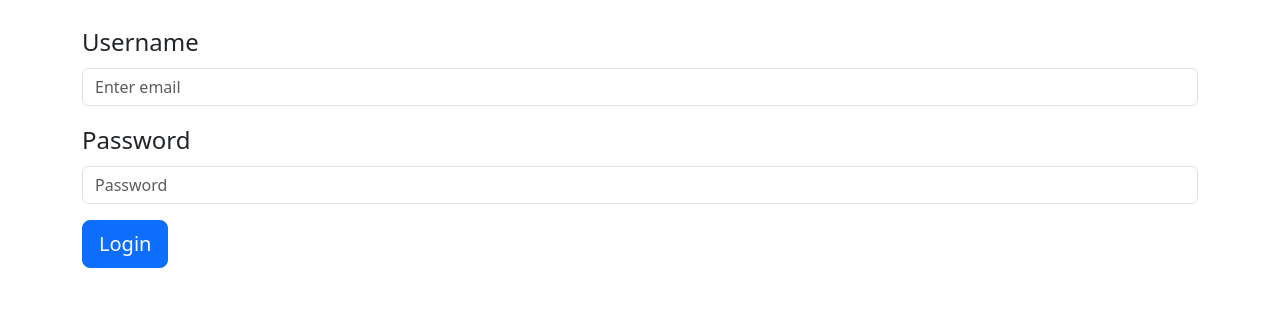
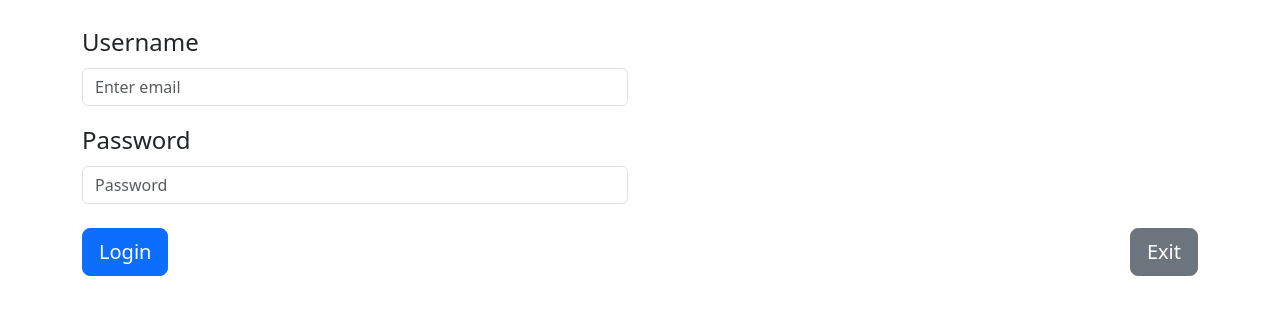
Before and after one commit to anurodhacharya/Assignment-Management-Application, a React (Create React App) app in the folder frontend/: page /login in a window 1280 px wide. Shown: the top 314 px of the page. Built offline with nearby package versions, Linux system fonts and the light colour scheme.

Commit message:
Route Protected JWT

```diff
--- a/frontend/package.json
+++ b/frontend/package.json
@@ -8,6 +8,7 @@
     "@testing-library/user-event": "^13.5.0",
     "axios": "^1.6.8",
     "bootstrap": "^5.3.3",
+    "jwt-decode": "^4.0.0",
     "react": "^18.2.0",
     "react-bootstrap": "^2.10.2",
     "react-dom": "^18.2.0",
--- a/frontend/src/login/Login.jsx
+++ b/frontend/src/login/Login.jsx
@@ -46,7 +46,8 @@ export const Login = () => {
     return (
         <>
         <Container className='mt-4'>
-            {/* <Row> */}
+            <Row>
+                <Col md="6">
                     <Form.Group className="mb-3" controlId="formBasicEmail">
                         <Form.Label className="fs-4">Username</Form.Label>
                         <Form.Control type="email" placeholder="Enter email" value={username} onChange={handleUsernameChange} />
@@ -61,19 +62,26 @@ export const Login = () => {
                             </div>
                         </Col> */}
                     </Form.Group>
-            {/* </Row> */}
-            {/* <Row> */}
+                </Col>
+            </Row>
+            <Row>
+                <Col md="6">
                     <Form.Group className="mb-3" controlId="formBasicEmail">
                         <Form.Label className="fs-4">Password</Form.Label>
                         <Form.Control type="password" placeholder="Password" value={password} onChange={handlePasswordChange} />
                     </Form.Group>
-            {/* </Row> */}
+                </Col>
+            </Row>
 
-            {/* <Row> */}
-                {/* <Col> */}
+            <Row>
+                <Col className="mt-2 d-flex flex-column gap-3 flex-md-row justify-content-between">
                     <Button size="lg" type="submit" onClick={submitForm} variant="primary">Login</Button>
-                {/* </Col> */}
-            {/* </Row> */}
+                    <Button size="lg" type="submit" onClick={submitForm} variant="secondary">Exit</Button>
+                </Col>
+                {/* <Col>
+                    Hi
+                </Col> */}
+            </Row>
             {/* <p>Your entered username: {username}</p> */}
             {/* <p>Your entered password: {password}</p> */}
 
--- a/frontend/src/privateroute/ProtectedRoute.jsx
+++ b/frontend/src/privateroute/ProtectedRoute.jsx
@@ -1,5 +1,6 @@
 import { useEffect } from 'react';
 import { useNavigate } from 'react-router-dom';
+import { jwtDecode } from "jwt-decode";
 
 const ProtectedRoute = ({ children }) => {
     const navigate = useNavigate();
@@ -10,7 +11,10 @@ const ProtectedRoute = ({ children }) => {
         if(!jwt) {
             navigate('/login');
         }
-
+        const { exp: expiration } = jwtDecode(jwt);
+        if(Date.now() > expiration * 1000) {
+            navigate('/login');
+        }
     }, [])
 
     console.log("Inside Protected before returning children");
```
Also changed, not shown: 1 other file (tests, documents, lock files or other folders). Lines whose indentation alone changed are shown as unchanged.
